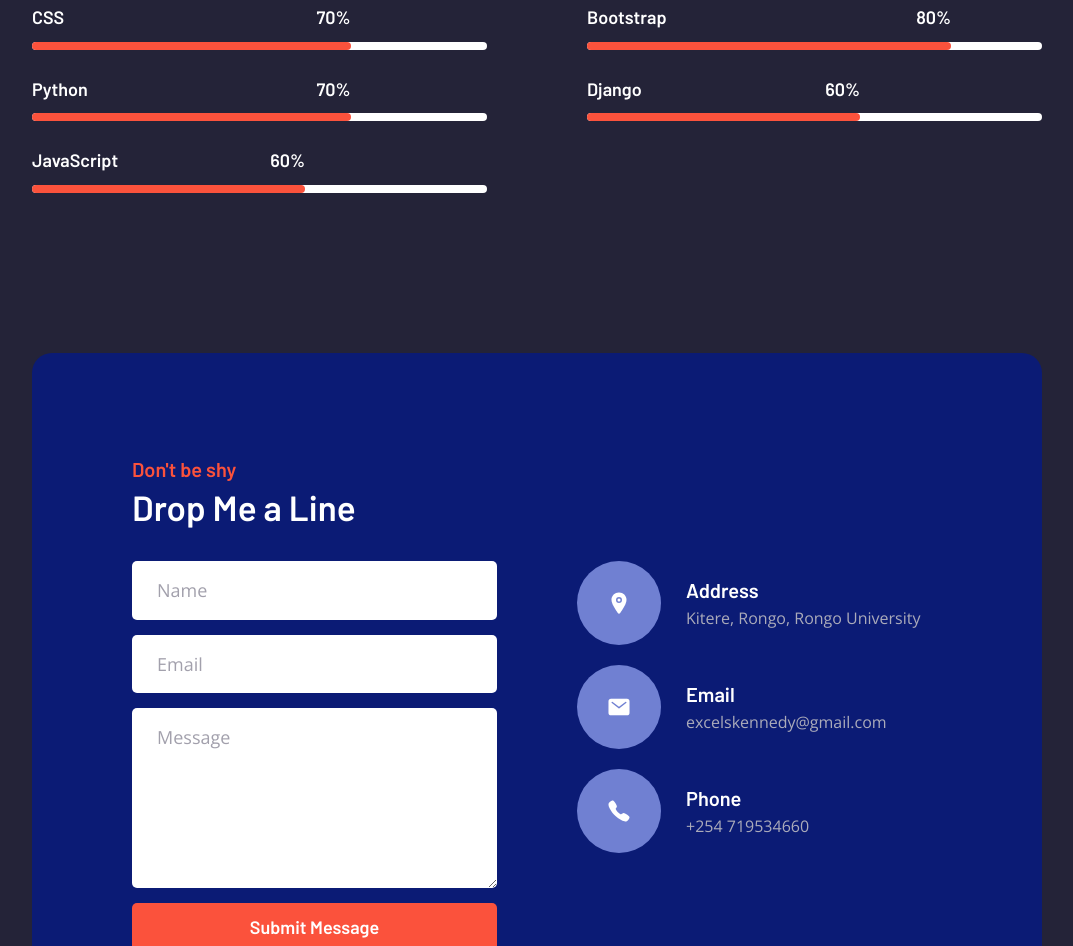
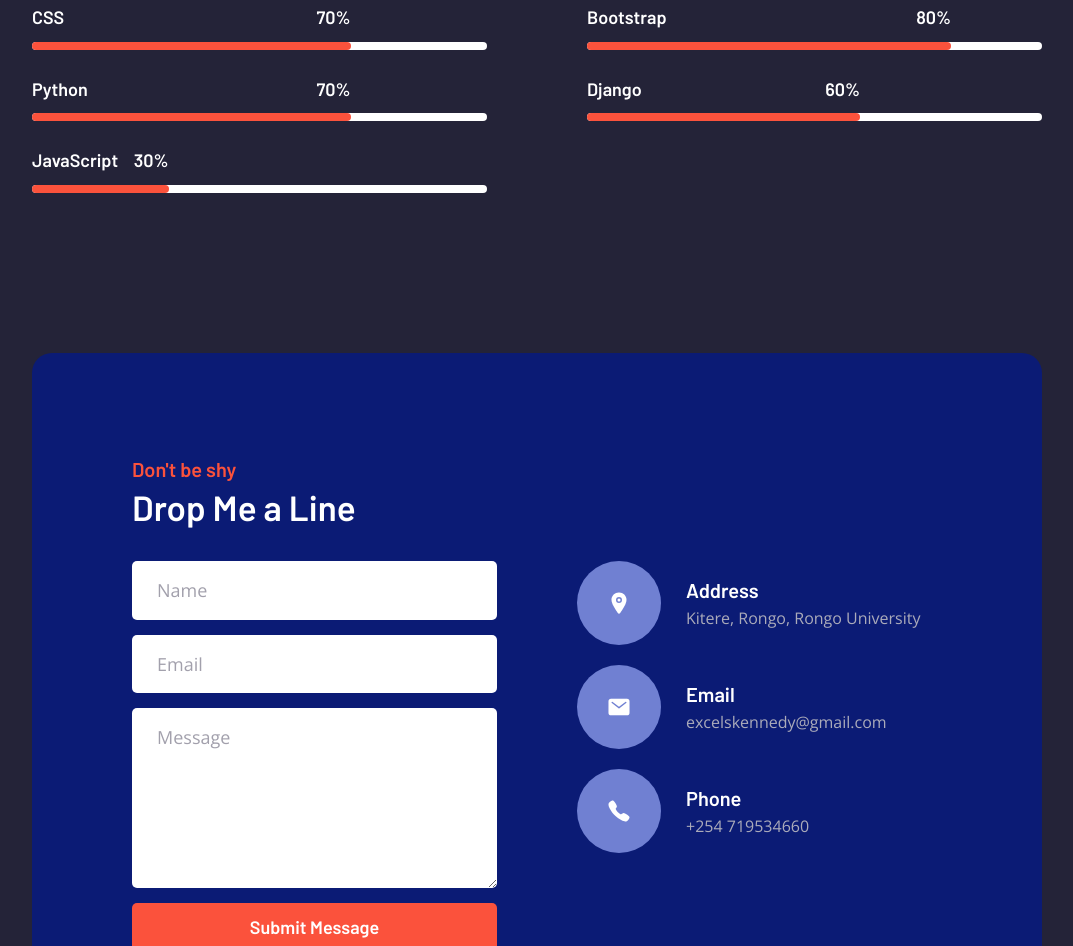
Before and after one commit to ExcelsKennedy2/Portfolio, a plain HTML site: page index.html in a window 1280 px wide. Shown: the part 3462-4408 px from the top of the page, without its empty margins (103-1176 px from the left). Drawn offline with nearby package versions, Linux system fonts and the light colour scheme.

Commit message:
edited JavaScript Progress Bar

```diff
--- a/index.html
+++ b/index.html
@@ -414,14 +414,14 @@
             </li>
 
             <li class="skills-item">
-              <div class="wrapper" style="width: 60%">
+              <div class="wrapper" style="width: 30%">
                 <h3 class="skills-title">JavaScript</h3>
 
-                <data class="skills-data" value="60">60%</data>
+                <data class="skills-data" value="30">30%</data>
               </div>
 
               <div class="skills-progress-box">
-                <div class="skills-progress" style="width: 60%"></div>
+                <div class="skills-progress" style="width: 30%"></div>
               </div>
             </li>
 
```
